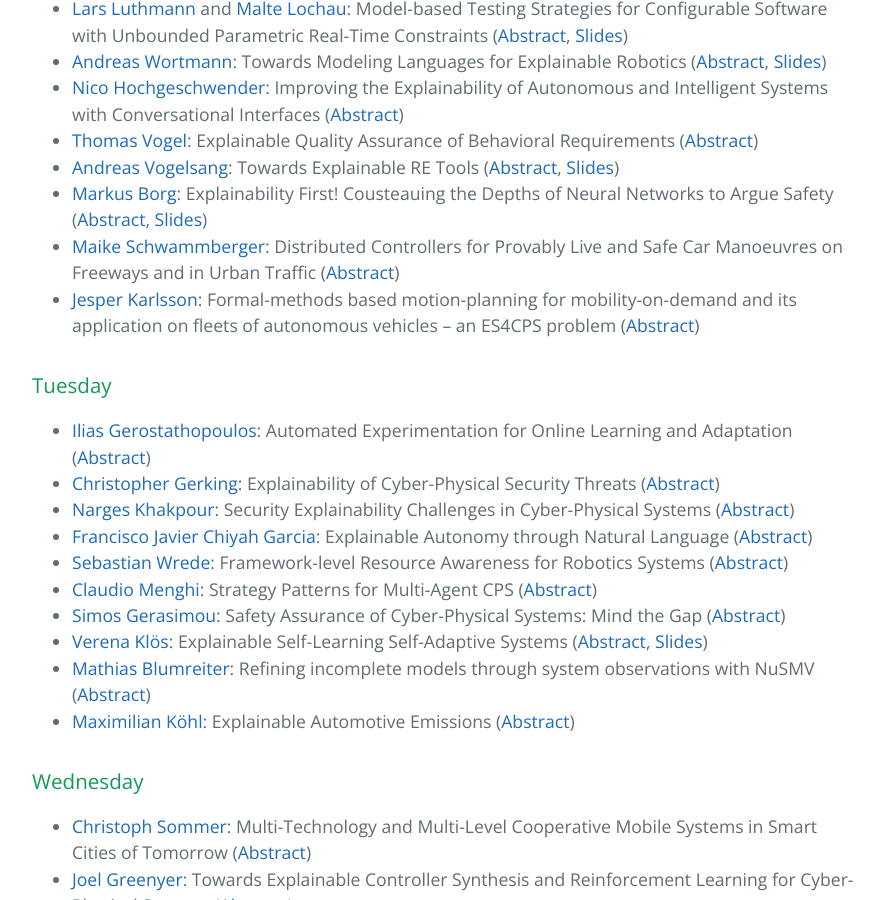
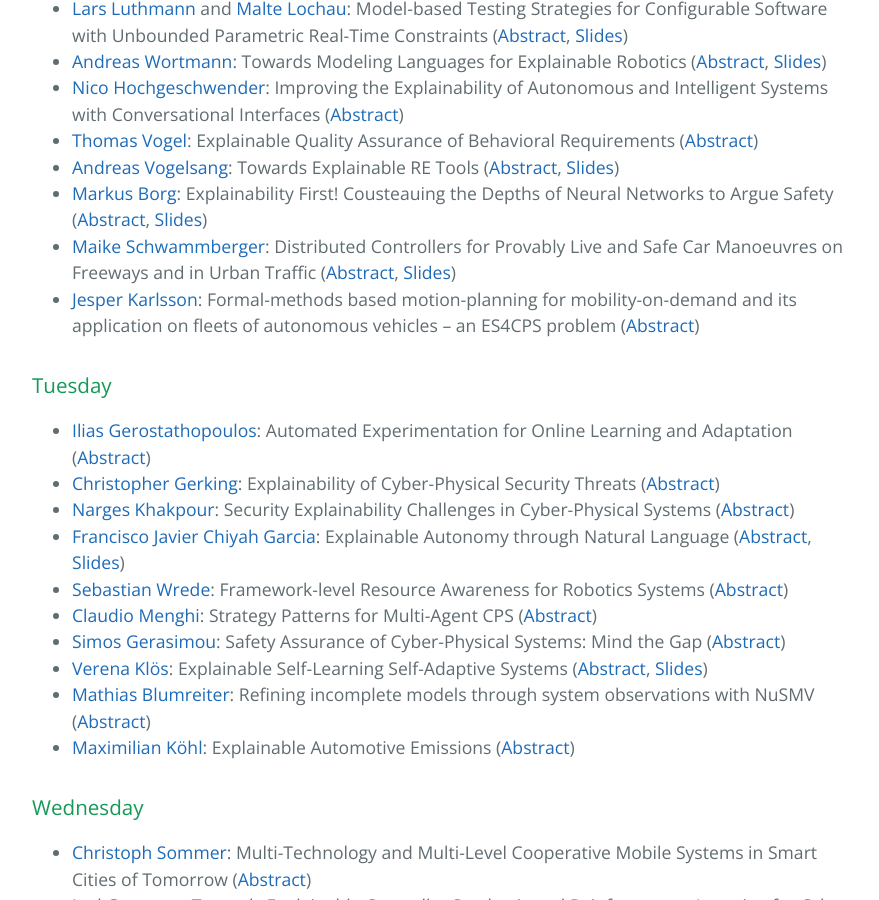
Before and after one commit to thomas-vogel/ES4CPS, a Jekyll site: the page built from program.md, in a window 1280 px wide and 900 px high, scrolled down 1805 px. Shown: the whole window, without its empty margins (192-1071 px from the left). Built offline with Jekyll 4.4.1, drawn with Linux system fonts in a browser that asks for light colours.

Commit message:
Add slides.

```diff
--- a/program.md
+++ b/program.md
@@ -35,7 +35,7 @@ Systems with Conversational Interfaces ([Abstract](abstracts/Hochgeschwender.pdf
 * [Andreas Vogelsang](https://www.dcaiti.tu-berlin.de/people/vogelsang/){:target="_blank"}: Towards Explainable RE Tools ([Abstract](abstracts/Vogelsang.pdf), [Slides](slides/Vogelsang.pdf))
 * [Markus Borg](https://www.sics.se/people/markus-borg){:target="_blank"}: Explainability First! Cousteauing the Depths of Neural Networks to Argue Safety ([Abstract](abstracts/Borg.pdf), [Slides](slides/Borg.pdf))
 * [Maike Schwammberger](https://uol.de/csd/persons/maike-schwammberger-msc/){:target="_blank"}: Distributed Controllers for Provably Live and Safe Car
-Manoeuvres on Freeways and in Urban Traffic ([Abstract](abstracts/Schwammberger.pdf))
+Manoeuvres on Freeways and in Urban Traffic ([Abstract](abstracts/Schwammberger.pdf), [Slides](slides/Schwammberger.pdf))
 * [Jesper	Karlsson](https://www.kth.se/profile/jeskarl){:target="_blank"}: Formal-methods based motion-planning for mobility-on-demand and its application on fleets of autonomous vehicles -- an ES4CPS problem ([Abstract](abstracts/Karlsson.pdf))
 
 ### Tuesday
@@ -44,7 +44,7 @@ Manoeuvres on Freeways and in Urban Traffic ([Abstract](abstracts/Schwammberger.
 Adaptation ([Abstract](abstracts/Gerostathopoulos.pdf))
 * [Christopher Gerking](https://www.uni-paderborn.de/person/8391/){:target="_blank"}: Explainability of Cyber-Physical Security Threats ([Abstract](abstracts/Gerking.pdf))
 * [Narges Khakpour](https://lnu.se/en/staff/narges.khakpour/){:target="_blank"}: Security Explainability Challenges in Cyber-Physical Systems ([Abstract](abstracts/Khakpour.pdf))
-* [Francisco Javier Chiyah Garcia](https://scholar.google.co.uk/citations?user=NQyCFjYAAAAJ&hl=en){:target="_blank"}: Explainable Autonomy through Natural Language ([Abstract](abstracts/ChiyahGarcia.pdf))
+* [Francisco Javier Chiyah Garcia](https://scholar.google.co.uk/citations?user=NQyCFjYAAAAJ&hl=en){:target="_blank"}: Explainable Autonomy through Natural Language ([Abstract](abstracts/ChiyahGarcia.pdf), [Slides](slides/ChiyahGarcia.pdf))
 * [Sebastian Wrede](https://www.cor-lab.de/swrede){:target="_blank"}: Framework-level Resource Awareness for Robotics Systems ([Abstract](abstracts/Wrede.txt))
 * [Claudio Menghi](https://www.chalmers.se/en/staff/Pages/menghi.aspx){:target="_blank"}: Strategy Patterns for Multi-Agent CPS ([Abstract](abstracts/Menghi.pdf))
 * [Simos Gerasimou](https://www-users.cs.york.ac.uk/simos/){:target="_blank"}: Safety Assurance of Cyber-Physical Systems: Mind the Gap ([Abstract](abstracts/Gerasimou.txt))
```
Also changed, not shown: 2 other files.
